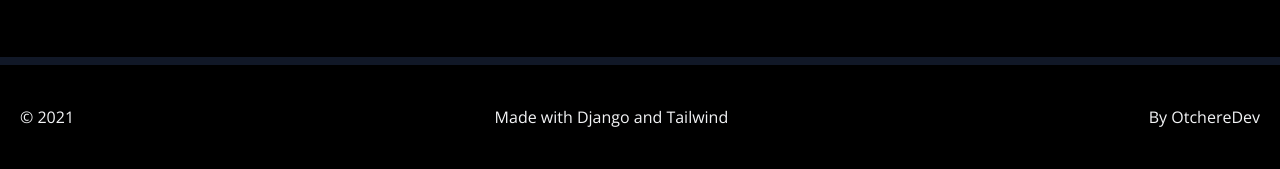
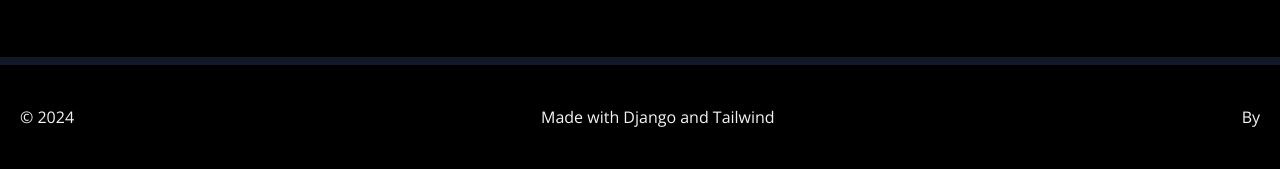
Before and after one commit to RadinaAvramova/django_netflix_clone, a Django app: page / in a window 1280 px wide. Shown: the part 2415-2584 px from the top of the page. Run offline with Django 3.2, Linux system fonts and the light colour scheme; some libraries are stand-ins or nearby versions.

Commit message:
Update index.html

```diff
--- a/templates/index.html
+++ b/templates/index.html
@@ -88,9 +88,9 @@
     <footer class=" px-5 py-10 ">
         <ul class="flex justify-between items-center">
 
-            <li>&copy; 2021</li>
+            <li>&copy; 2024</li>
             <li> Made with Django and Tailwind</li>
-            <li>By OtchereDev</li>
+            <li>By </li>
         </ul>
     </footer>
 
```
